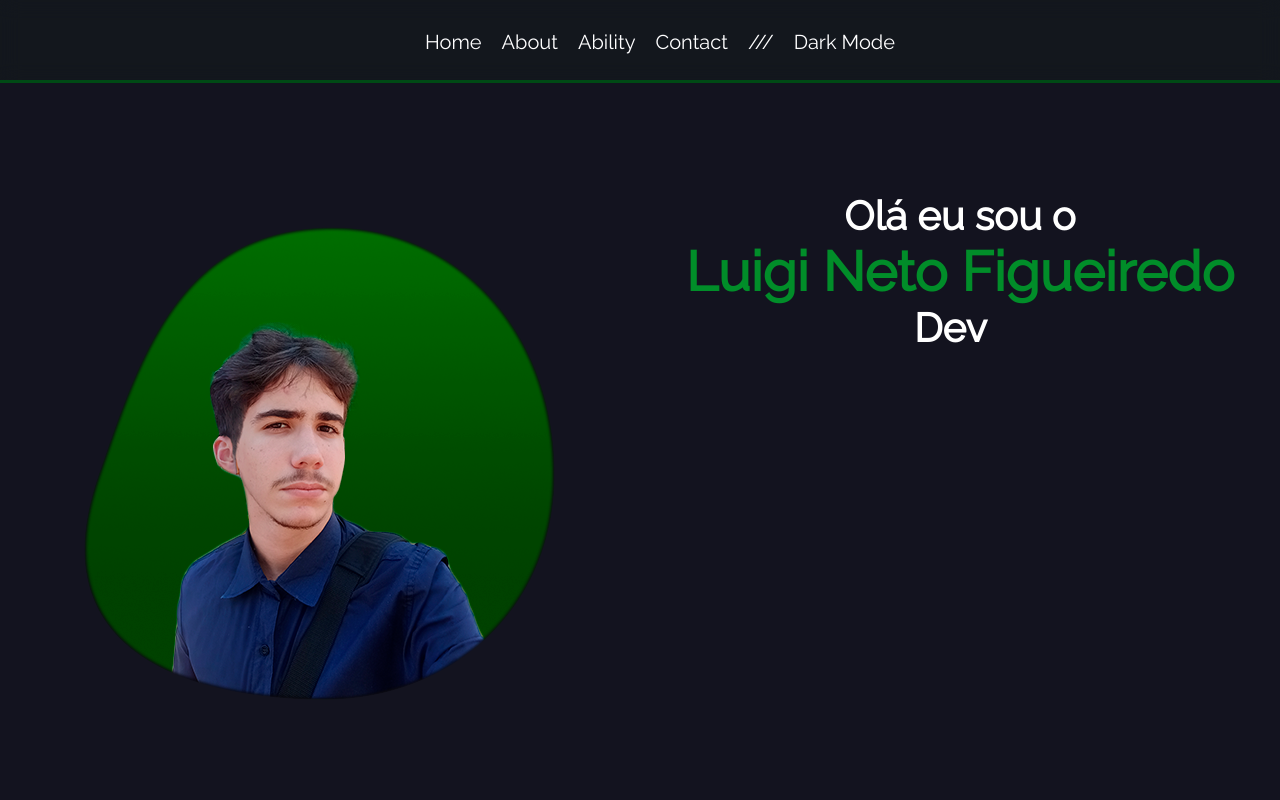
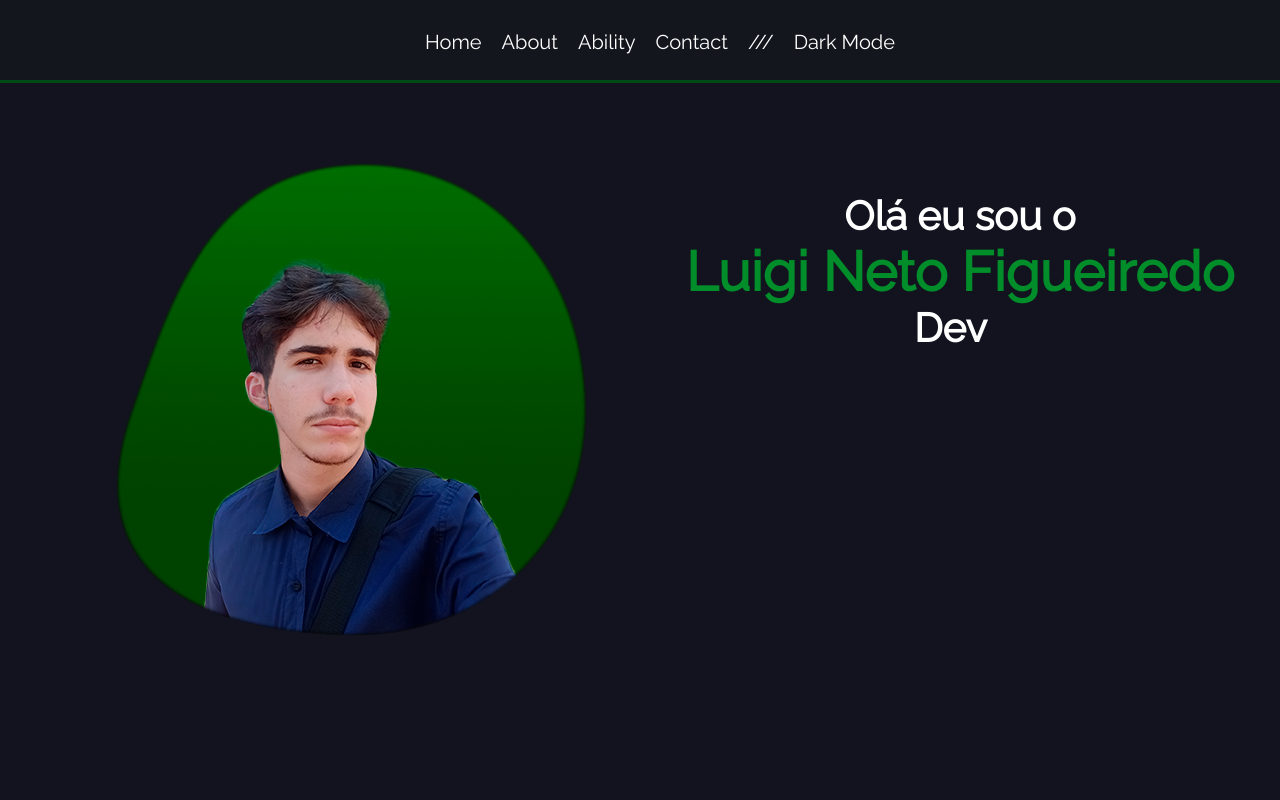
Before and after one commit to LuigiNeto01/Portifolio-ReactJs, a React (Vite) app in the folder Portifolio/: page / in a window 1280 px wide. Shown: the top 800 px of the page. Built offline with nearby package versions, Linux system fonts and the light colour scheme.

Commit message:
Ajuste na imagem principal (alinhamento)

```diff
--- a/Portifolio/src/components/Main.css
+++ b/Portifolio/src/components/Main.css
@@ -175,7 +175,7 @@ main {
 .MainPage {
     display: flex;
     flex-wrap: wrap;
-    margin-top: 5%;
+    margin-top: 0%;
     width: 100%;
     height: 100vh;
 
@@ -184,11 +184,12 @@ main {
 .LeftContainer img {
     background-color: rgba(157, 0, 0, 0);
     filter: brightness(90%);
-    padding: 10%;
+    padding-left: 10%;
     float: right;
 }
 
 .RightContainer {
+    margin-top: 5%;
     float: right;
     width: 50%;
 }
```
